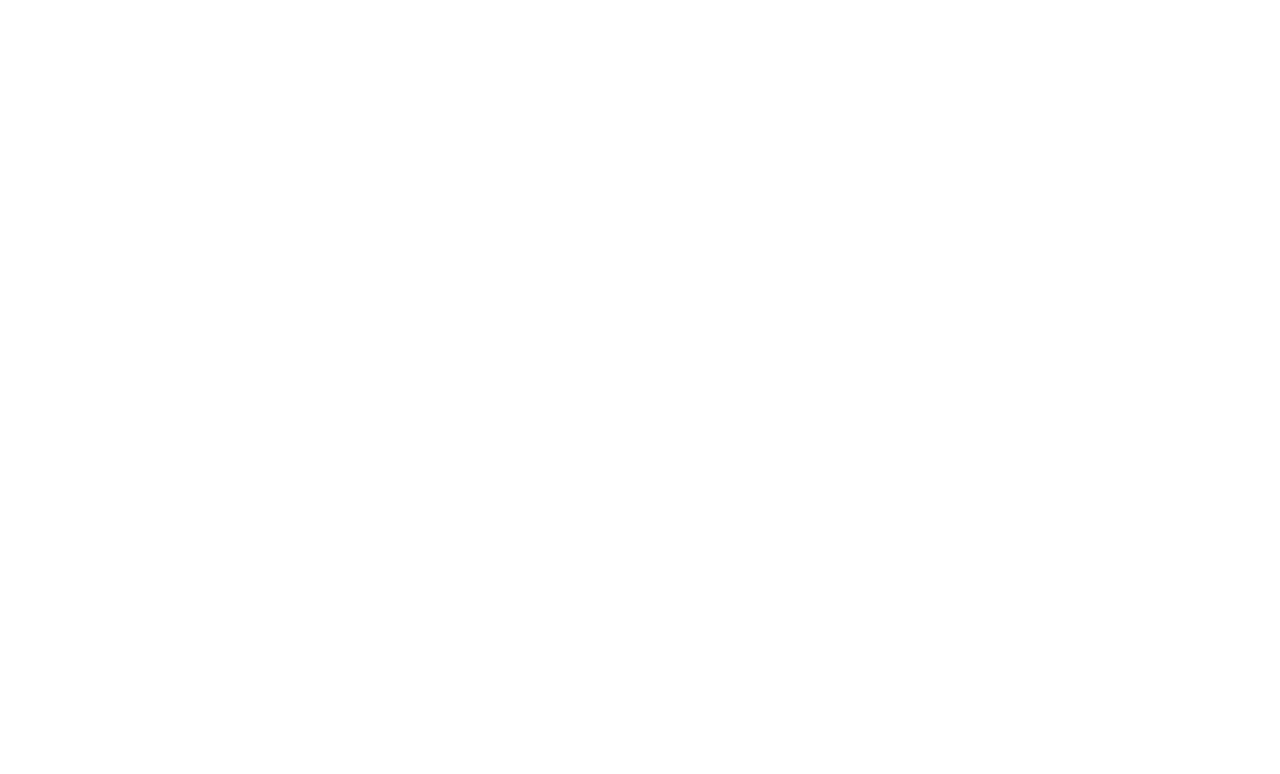
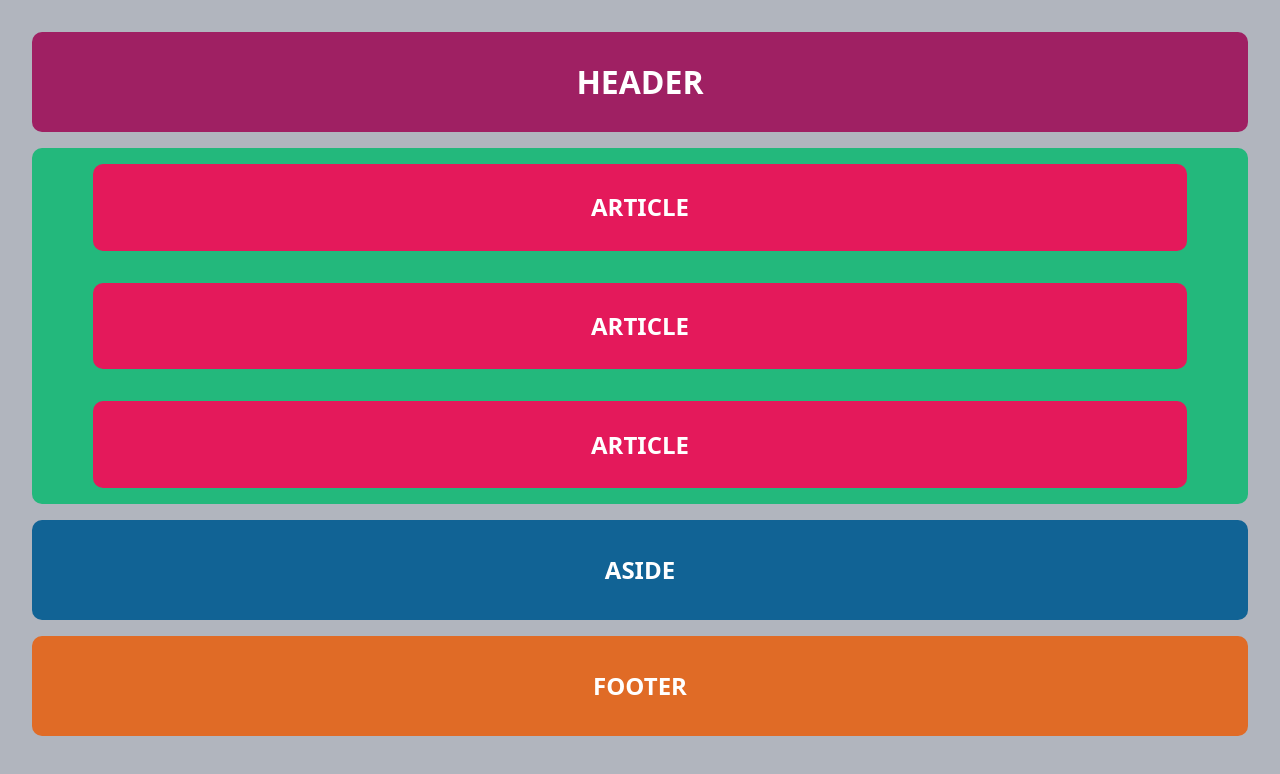
Before and after one commit to rgibby818/flexbox-wireframe-practice, a plain HTML site: page index.html in a window 1280 px wide. Drawn offline with Linux system fonts and the light colour scheme.

Commit message:
added flex layout with css

```diff
--- /dev/null
+++ b/css/styles.css
@@ -0,0 +1,75 @@
+:root {
+    --border-raides: 10px;
+}
+body {
+    background-color: #B1B5BE;
+    color: white;
+    display: flex;
+    flex-direction: column;
+}
+.header-container {
+    background-color: #9F2063;
+
+    display: flex;
+    justify-content: center;
+    align-items: center;
+    flex-grow: 1;
+
+    margin: 2rem 2rem 1rem 2rem;
+    border-radius: 10px;
+    max-height: 100px;
+}
+
+.main-container {
+    background-color:#23B87C ;
+
+    display: flex;
+    flex: 1;
+    flex-direction: column;
+    align-items: center;
+
+    margin: 0rem 2rem 1rem 2rem;
+    border-radius: 10px;
+}
+
+.article-container {
+    width: 90%;
+    background-color: #E4195B;
+
+    flex-grow: 1;
+    display: flex;
+    flex-direction: column;
+    justify-content: center;
+    align-items: center;
+
+    margin: 1rem 0 1rem 0;
+    border-radius: 10px;
+}
+
+.aside-container {
+    height: 3rem;
+    background-color: #116395;
+
+    display: flex;
+    justify-content: center;
+    align-items: center;
+    flex-grow: 1;
+
+    margin: 0 2rem 1rem 2rem;
+    border-radius: 10px;
+    max-height: 100px;
+}
+
+.footer-container {
+    height: 3rem;
+    background-color: #E06B26;
+
+    flex-grow: 1;
+    display: flex;
+    justify-content: center;
+    align-items: center;
+
+    border-radius: 10px;
+    margin: 0 2rem 4rem 2rem;
+    max-height: 100px;
+}
--- a/index.html
+++ b/index.html
@@ -1,13 +1,30 @@
 <!DOCTYPE html>
 <html lang="en">
-<head>
-    <meta charset="UTF-8">
-    <meta name="viewport" content="width=device-width, initial-scale=1.0">
+  <head>
+    <meta charset="UTF-8" />
+    <meta name="viewport" content="width=device-width, initial-scale=1.0" />
     <title>Flexbox Wireframe Practise</title>
-    <link rel="stylesheet" href="reset.css">
-    <link rel="stylesheet" href="styles.css">
-</head>
-<body>
+    <link rel="stylesheet" href="css/reset.css" />
+    <link rel="stylesheet" href="css/styles.css" />
+  </head>
+  <body>
+    <header class="header-container">
+      <h1>HEADER</h1>
+    </header>
+    <main class="main-container">
+      <div class="article-wrapper"></div>
+        <article class="article-container"><h2>ARTICLE</h2></article>
+      </div>
+      <div class="article-wrapper"></div>
+        <article class="article-container"><h2>ARTICLE</h2></article>
+      </div>
+      <div class="article-wrapper"></div>
+        <article class="article-container"><h2>ARTICLE</h2></article>
+      </div>
 
-</body>
+    </main>
+    <aside class="aside-container"><h2>ASIDE</h2></aside>
+    <footer class="footer-container"><h2>FOOTER</h2></footer>
+
+  </body>
 </html>
```
Also changed, not shown: css/reset.css (renamed from reset.css), styles.css (deleted).
